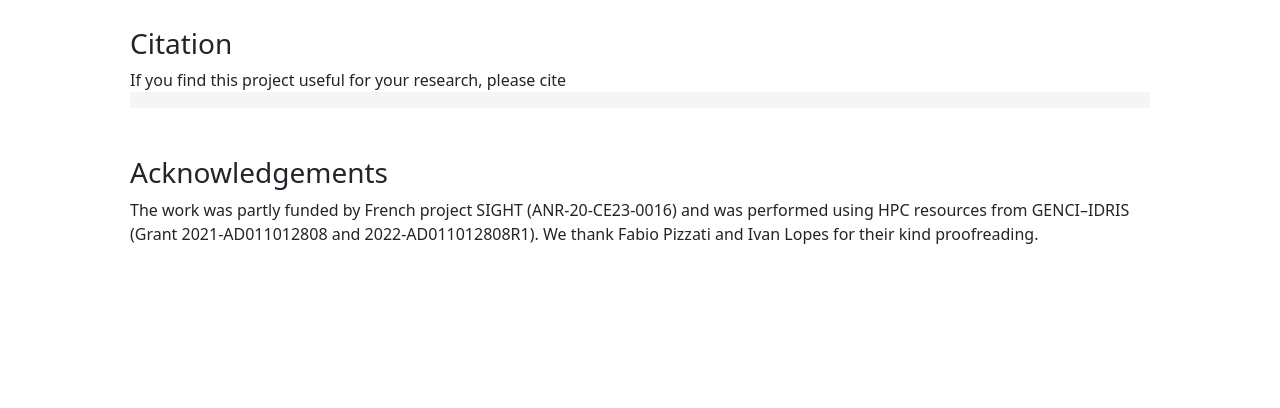
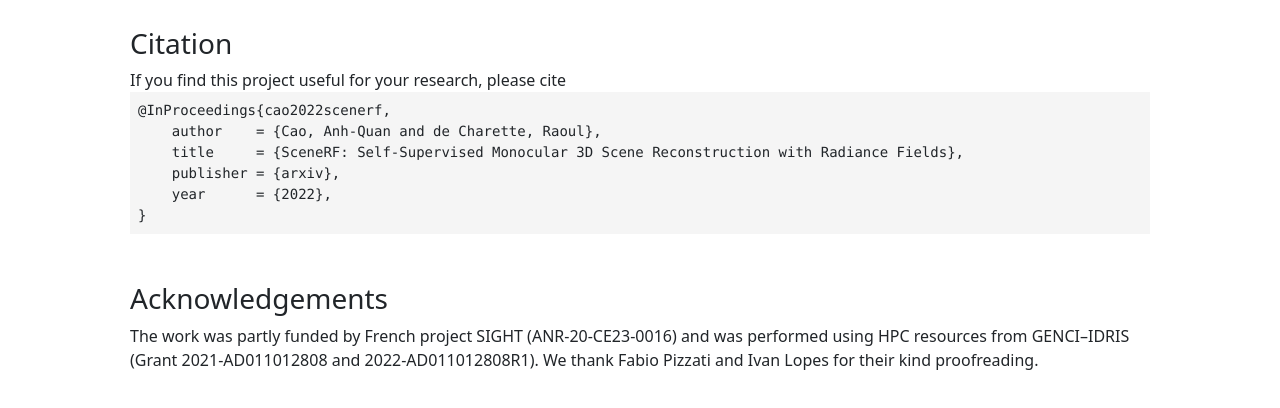
Before and after one commit to astra-vision/SceneRF, a plain HTML site: page index.html in a window 1280 px wide. Shown: the part 3965-4373 px from the top of the page. Before the commit the page ends 4259 px from the top, so only its background shows below. Drawn offline with nearby package versions, Linux system fonts and the light colour scheme.

Commit message:
Update index.html

```diff
--- a/index.html
+++ b/index.html
@@ -301,6 +301,12 @@ on all metrics for novel depth views synthesis and scene reconstruction.
                     <div class="card-block" style="background-color: #f5f5f5; padding:8px;">
                         <!-- <div class="card-text" style="text-align: left;background-color: #f5f5f5;">                                                 -->
 <pre class="card-text" style="text-align: left;">
+@InProceedings{cao2022scenerf,
+    author    = {Cao, Anh-Quan and de Charette, Raoul},
+    title     = {SceneRF: Self-Supervised Monocular 3D Scene Reconstruction with Radiance Fields},
+    publisher = {arxiv},
+    year      = {2022},
+}
 </pre>
 
                 </div>
```
